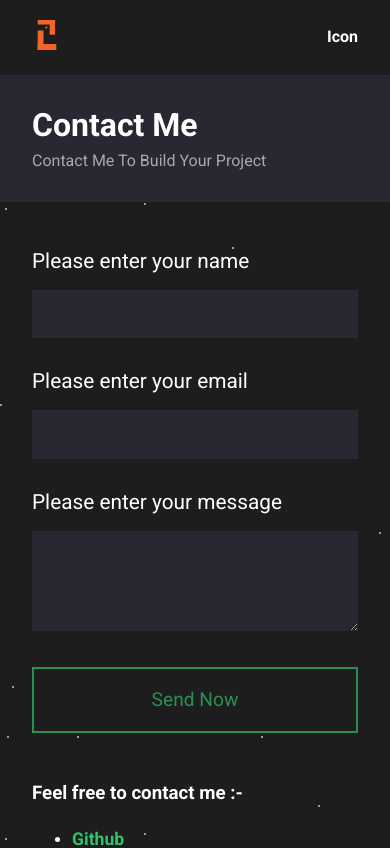
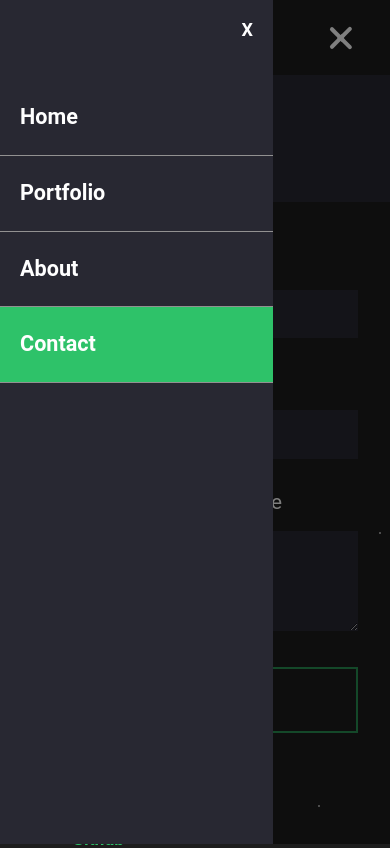
Before and after one commit to khaledmahfoz/portfolio, a React (Create React App) app: page /contact-me in a window 390 px wide. Shown: the top 848 px of the page. Built offline with nearby package versions, Linux system fonts and the light colour scheme.

Commit message:
added sidenav with backdrop and active class without responsive neither decent closing icon

```diff
--- a/src/App.scss
+++ b/src/App.scss
@@ -1,7 +1,7 @@
 @import './variables';
 @import './utils';
 
-@import url('https://fonts.googleapis.com/css2?family=Roboto:ital,wght@0,100;0,300;0,400;0,500;0,700;0,900;1,100;1,300;1,400;1,500;1,700;1,900&display=swap');
+// @import url('https://fonts.googleapis.com/css2?family=Roboto:ital,wght@0,100;0,300;0,400;0,500;0,700;0,900;1,100;1,300;1,400;1,500;1,700;1,900&display=swap');
 
 body{
    font-family: 'Roboto', sans-serif;
--- a/src/components/Navigation/Navigation.js
+++ b/src/components/Navigation/Navigation.js
@@ -1,4 +1,4 @@
-import React from 'react'
+import React, {useState} from 'react'
 
 import classes from './Navigation.module.scss'
 
@@ -6,8 +6,36 @@ import Logo from '../../images/Logo.svg';
 
 import Link from '../Link/Link';
 import Container from '../UI/Container/Container';
+import BurgerIcon from '../UI/BurgerIcon/BurgerIcon';
+import SideNav from '../SideNav/SideNav';
 
-const navigation = () => {
+const Navigation = () => {
+   const [iconState, changeIconState] = useState(true);
+
+   const toggleIcon = () => {
+      changeIconState(prevState => !prevState);
+   }
+
+   let navigationControlls = (
+      <ul className={classes.navList}>
+         <li>
+            <Link destiny="/about-me" exact>About Me</Link>
+         </li>
+         <li>
+            <Link destiny="/portfolio" exact>Portfolio</Link>
+         </li>
+         <li>
+            <Link destiny="/contact-me" exact>Contact</Link>
+         </li>
+      </ul>
+   );
+
+   if (iconState) {
+      navigationControlls = (
+         <SideNav toggleIcon={toggleIcon} />
+      );
+   }
+
    return (
       <nav className={classes.navigation}>
          <Container>
@@ -17,22 +45,14 @@ const navigation = () => {
                      <img style={{height: '30px', width: '30px'}} src={Logo} alt="logo" />
                   </Link>
                </div>
-               <div className={classes.stackedIcon}>Icon</div>
-               <ul className={classes.navList}>
-                  <li>
-                     <Link destiny="/about-me">About Me</Link>
-                  </li>
-                  <li>
-                     <Link destiny="/portfolio">Portfolio</Link>
-                  </li>
-                  <li>
-                     <Link destiny="/contact-me">Contact</Link>
-                  </li>
-               </ul>
+               <div className={classes.stackedIcon} onClick={toggleIcon}>
+                  <BurgerIcon isOpen={iconState} />
+               </div>
+               {navigationControlls}
             </div>
          </Container>
       </nav>
    )
 }
 
-export default navigation
+export default Navigation;
--- /dev/null
+++ b/src/components/SideNav/SideNav.js
@@ -0,0 +1,71 @@
+import React, {useState} from 'react';
+import {useHistory, useLocation} from 'react-router-dom';
+
+import classes from './SideNav.module.scss';
+import Backdrop from '../UI/Backdrop/Backdrop';
+
+const SideNav = props => {
+   const location = useLocation();
+
+   const [pathState, changePathState] = useState(location.pathname);
+
+   const history = useHistory();
+
+   const navigateHandler = (path) => {
+      changePathState(path);
+      props.toggleIcon();
+      history.push(path);
+   };
+
+   const routes = [
+      {
+         id: 1,
+         name: 'Home',
+         path: '/',
+      },
+      {
+         id: 2,
+         name: 'Portfolio',
+         path: '/portfolio',
+      },
+      {
+         id: 3,
+         name: 'About',
+         path: '/about-me',
+      },
+      {
+         id: 4,
+         name: 'Contact',
+         path: '/contact-me',
+      },
+   ]
+
+   return (
+      <>
+         <Backdrop />
+         <div className={classes.SideNav}>
+            <div className={classes.CloseIconDiv}>
+               <div>X</div>
+            </div>
+            <ul>
+               {routes.map(route => {
+                  return (
+                     <li
+                        key={route.id}
+                        onClick={navigateHandler.bind(this, route.path)}
+                     >
+                        <a
+                           className={pathState === route.path ? classes.ActiveLink : ''}
+                        >
+                           {route.name}
+                        </a>
+                     </li>
+                  );
+               })}
+            </ul>
+         </div>
+      </>
+   );
+}
+
+export default SideNav;
--- /dev/null
+++ b/src/components/SideNav/SideNav.module.scss
@@ -0,0 +1,43 @@
+@import '../../variables';
+
+.SideNav{
+   font-size: 18px;
+   position: absolute;
+   left: 0;
+   top: 0;
+   width: 70%;
+   height: 100%;
+   background-color: $lightBlueColor;
+   z-index: 9999999;
+   div.CloseIconDiv{
+      width: 100%;
+      height: 80px;
+      position: relative;
+      div{
+         position: absolute;
+         right: 20px;
+         top: 20px;
+      }
+   }
+   ul{
+      position: relative;
+      list-style: none;
+      padding: 0;
+      margin: 0;
+      li{
+         border-bottom: 1px solid rgb(146, 145, 145);
+         font-size: 1.2em;
+         a{
+            display: block;
+            padding: 25px 0 25px 20px;
+            text-decoration: none;
+            color: $whiteColor;
+         }
+         a.ActiveLink{
+            background-color: $greenColor;
+            transition: background 0.3s;
+            border-bottom-color: $greenColor;
+         }
+      }
+   }
+}
--- /dev/null
+++ b/src/components/UI/Backdrop/Backdrop.js
@@ -0,0 +1,11 @@
+import React from 'react';
+
+import classes from './Backdrop.module.scss';
+
+const Backdrop = props => {
+   return (
+      <div className={classes.Backdrop}></div>
+   );
+};
+
+export default Backdrop;
--- /dev/null
+++ b/src/components/UI/Backdrop/Backdrop.module.scss
@@ -0,0 +1,9 @@
+.Backdrop{
+   position: absolute;
+   top: 0;
+   left: 0;
+   width: 100%;
+   height: 100%;
+   background-color: rgba(0, 0, 0, 0.5);
+   z-index: 999999;
+}
--- /dev/null
+++ b/src/components/UI/BurgerIcon/BurgerIcon.js
@@ -0,0 +1,18 @@
+import React from 'react';
+
+import classes from './BurgerIcon.module.scss';
+
+const BurgerIcon = props => {
+   return (
+      <div className={`${classes.nav_icon} ${props.isOpen ? classes.open : ''}`}>
+         <span></span>
+         <span></span>
+         <span></span>
+         <span></span>
+         <span></span>
+         <span></span>
+      </div>
+   );
+}
+
+export default BurgerIcon;
--- /dev/null
+++ b/src/components/UI/BurgerIcon/BurgerIcon.module.scss
@@ -0,0 +1,101 @@
+@import '../../../variables';
+
+.nav_icon {
+   width: 35px;
+   height: 25px;
+   position: relative;
+   // margin: 50px auto;
+   -webkit-transform: rotate(0deg);
+   -moz-transform: rotate(0deg);
+   -o-transform: rotate(0deg);
+   transform: rotate(0deg);
+   -webkit-transition: .5s ease-in-out;
+   -moz-transition: .5s ease-in-out;
+   -o-transition: .5s ease-in-out;
+   transition: .5s ease-in-out;
+   cursor: pointer;
+ }
+ .nav_icon span {
+   display: block;
+   position: absolute;
+   height: 4px;
+   width: 50%;
+   background: #fff;
+   opacity: 1;
+   -webkit-transform: rotate(0deg);
+   -moz-transform: rotate(0deg);
+   -o-transform: rotate(0deg);
+   transform: rotate(0deg);
+   -webkit-transition: .25s ease-in-out;
+   -moz-transition: .25s ease-in-out;
+   -o-transition: .25s ease-in-out;
+   transition: .25s ease-in-out;
+ }
+ .nav_icon:hover span{
+    background-color: $orangeColor;
+ }
+ .nav_icon span:nth-child(even) {
+   left: 50%;
+   border-radius: 0 9px 9px 0;
+ }
+
+ .nav_icon span:nth-child(odd) {
+   left:0px;
+   border-radius: 9px 0 0 9px;
+ }
+
+ .nav_icon span:nth-child(1), .nav_icon span:nth-child(2) {
+   top: 0px;
+ }
+
+ .nav_icon span:nth-child(3), .nav_icon span:nth-child(4) {
+   top: 10px;
+ }
+
+ .nav_icon span:nth-child(5), .nav_icon span:nth-child(6) {
+   top: 20px;
+ }
+
+ .nav_icon.open span:nth-child(1),.nav_icon.open span:nth-child(6) {
+   -webkit-transform: rotate(45deg);
+   -moz-transform: rotate(45deg);
+   -o-transform: rotate(45deg);
+   transform: rotate(45deg);
+ }
+
+ .nav_icon.open span:nth-child(2),.nav_icon.open span:nth-child(5) {
+   -webkit-transform: rotate(-45deg);
+   -moz-transform: rotate(-45deg);
+   -o-transform: rotate(-45deg);
+   transform: rotate(-45deg);
+ }
+
+ .nav_icon.open span:nth-child(1) {
+   left: 5px;
+   top: 7px;
+ }
+
+ .nav_icon.open span:nth-child(2) {
+   left: calc(50% - 5px);
+   top: 7px;
+ }
+
+ .nav_icon.open span:nth-child(3) {
+   left: -50%;
+   opacity: 0;
+ }
+
+ .nav_icon.open span:nth-child(4) {
+   left: 100%;
+   opacity: 0;
+ }
+
+ .nav_icon.open span:nth-child(5) {
+   left: 5px;
+   top: 15px;
+ }
+
+ .nav_icon.open span:nth-child(6) {
+   left: calc(50% - 5px);
+   top: 15px;
+ }
```
Also changed, not shown: 1 other file (tests, documents, lock files or other folders).
